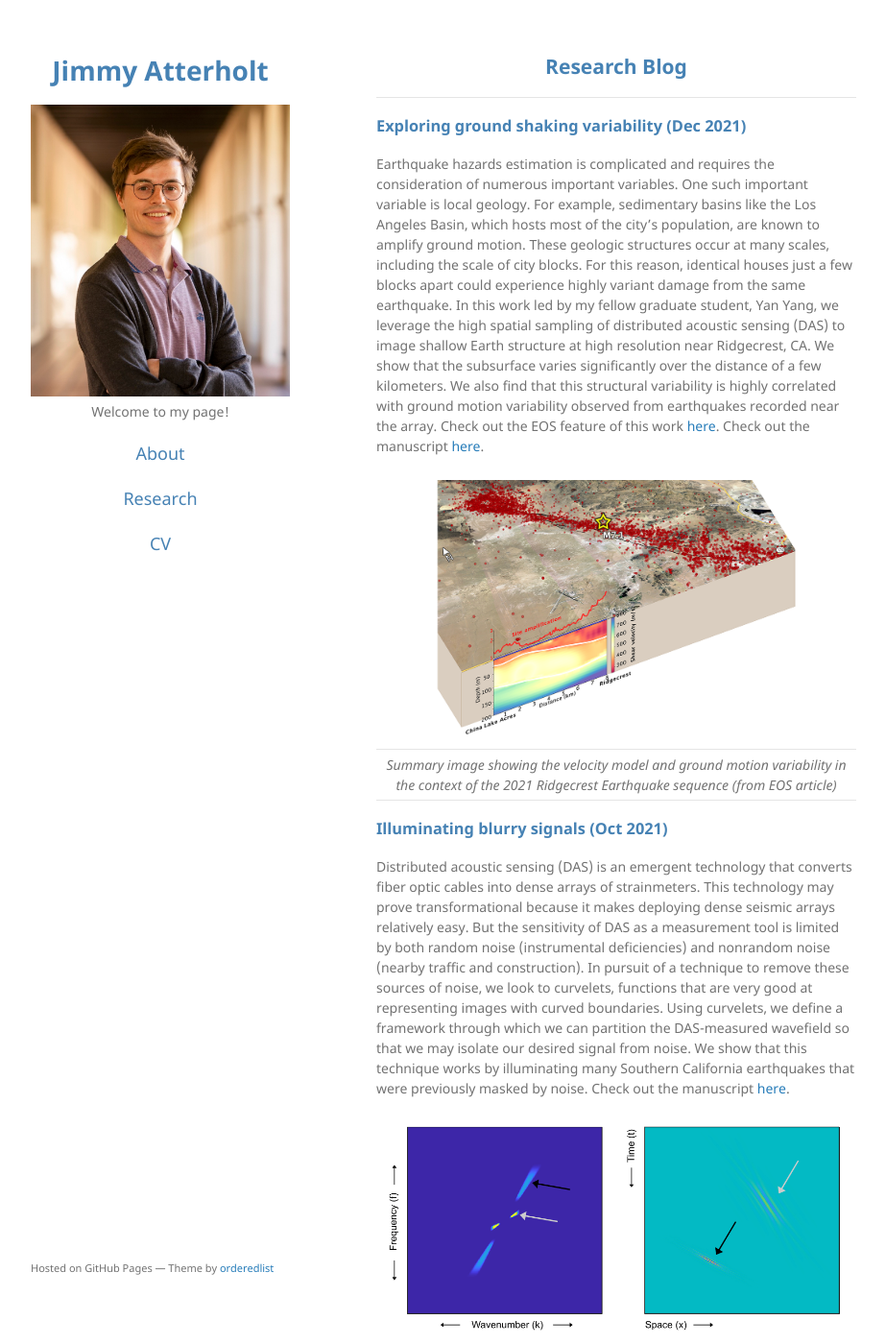
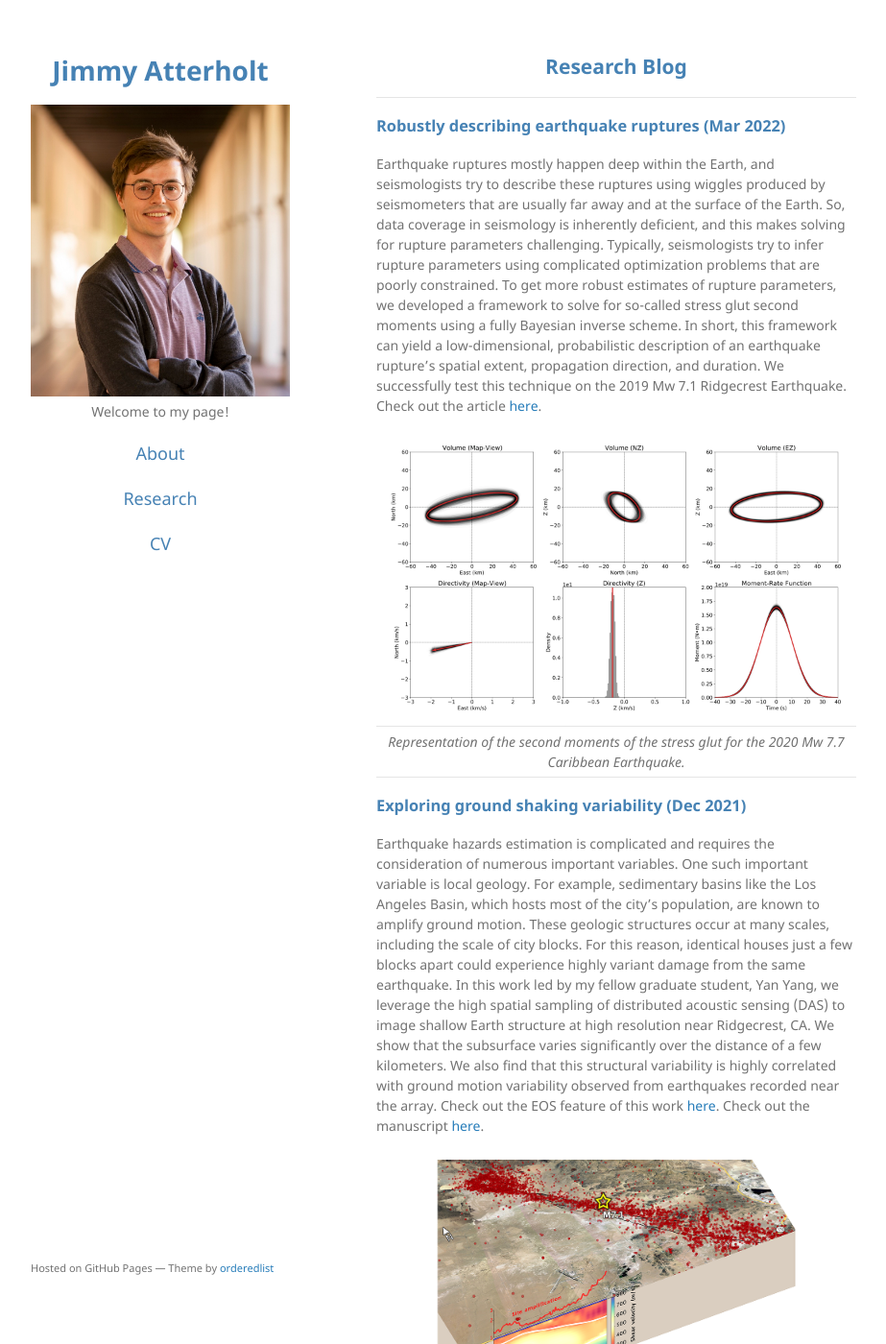
Before and after one commit to atterholt/atterholt.github.io, a Jekyll site: the page built from research.md, in a window 1280 px wide and 1400 px high. Shown: the whole window at 96% size, without its empty margins (178-1101 px from the left). Built offline with Jekyll 4.4.1, drawn with Linux system fonts in a browser that asks for light colours; some of the changed text lies outside the part shown.

Commit message:
Update research.md

```diff
--- a/research.md
+++ b/research.md
@@ -7,6 +7,16 @@ layout: default
 </h2>
 
 * * *
+
+<h3 style="color:SteelBlue">
+  Robustly describing earthquake ruptures (Mar 2022)
+</h3>
+
+Earthquake ruptures mostly happen deep within the Earth, and seismologists try to describe these ruptures using wiggles produced by seismometers that are usually far away and at the surface of the Earth. So, data coverage in seismology is inherently deficient, and this makes solving for rupture parameters challenging. Typically, seismologists try to infer rupture parameters using complicated optimization problems that are poorly constrained. To get more robust estimates of rupture parameters, we developed a framework to solve for so-called stress glut second moments using a fully Bayesian inverse scheme. In short, this framework can yield a low-dimensional, probabilistic description of an earthquake rupture’s spatial extent, propagation direction, and duration. We successfully test this technique on the 2019 Mw 7.1 Ridgecrest Earthquake. Check out the article [here](http://doi.org/10.1029/2021JB023780 ).
+
+| ![RBJul2021.png](/assets/img/RBJul2021.png) |
+|:--:|
+| *Representation of the second moments of the stress glut for the 2020 Mw 7.7 Caribbean Earthquake.* |
 
 <h3 style="color:SteelBlue">
   Exploring ground shaking variability (Dec 2021)
@@ -29,16 +39,6 @@ Distributed acoustic sensing (DAS) is an emergent technology that converts fiber
 | *Examples of curvelets (affectionately called "little plane waves") in the frequency-wavenumber and spatiotemporal domains.* |
 
 <h3 style="color:SteelBlue">
-  Robustly describing earthquake ruptures (Jul 2021)
-</h3>
-
-Earthquake ruptures mostly happen deep within the Earth, and seismologists try to describe these ruptures using wiggles produced by seismometers that are usually far away and at the surface of the Earth. So, data coverage in seismology is inherently deficient, and this makes solving for rupture parameters challenging. Typically, seismologists try to infer rupture parameters using complicated optimization problems that are poorly constrained. To get more robust estimates of rupture parameters, we developed a framework to solve for so-called stress glut second moments using a fully Bayesian inverse scheme. In short, this framework can yield a low-dimensional, probabilistic description of an earthquake rupture’s spatial extent, propagation direction, and duration. We successfully test this technique on the 2020 Mw 7.7 Caribbean Earthquake. Check out the preprint [here](https://www.essoar.org/doi/10.1002/essoar.10507583.1).
-
-| ![RBJul2021.png](/assets/img/RBJul2021.png) |
-|:--:|
-| *Representation of the second moments of the stress glut for the 2020 Mw 7.7 Caribbean Earthquake.* |
-
-<h3 style="color:SteelBlue">
   Sensing the fabric of rocks (Jan 2021)
 </h3>
 
```
